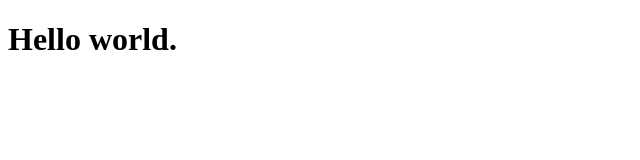
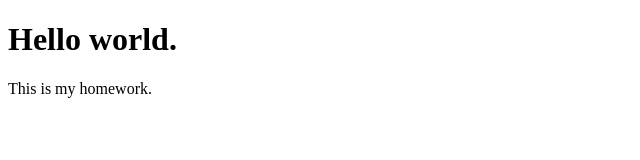
Before and after one commit to AvianOverlord/homework01, a plain HTML site: page index.html in a window 1280 px wide. Shown: the whole page, without its empty margins (0-640 px from the left). Drawn offline with Linux system fonts and the light colour scheme.

Commit message:
Added paragraph

```diff
--- a/index.html
+++ b/index.html
@@ -7,5 +7,7 @@
 </head>
 <body>
     <h1>Hello world.</h1>
+
+    <p>This is my homework.</p>
 </body>
 </html>
```
